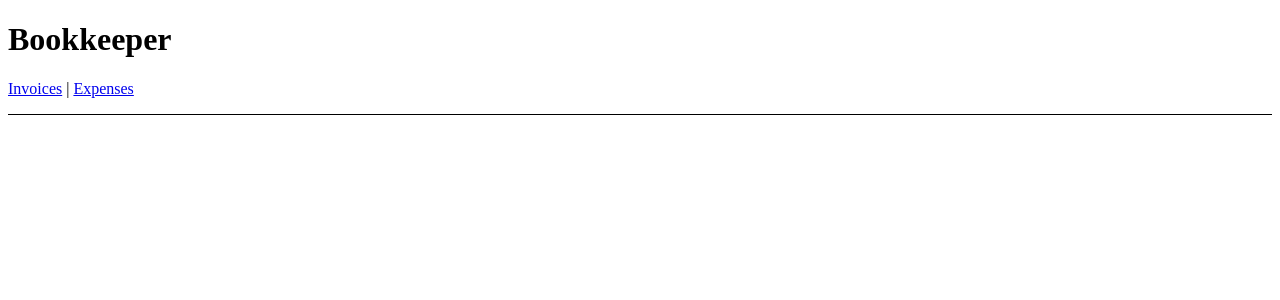
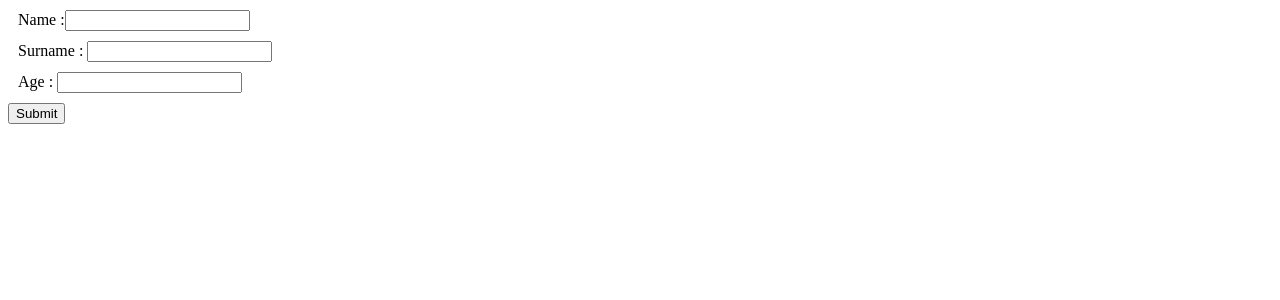
Before and after one commit to Obafemi-NG/practise-01, a React (Create React App) app: page / in a window 1280 px wide. Shown: the top 300 px of the page. Built offline with nearby package versions, Linux system fonts and the light colour scheme.

Commit message:
practised the new syntax for the useState hooks

```diff
--- a/src/App.js
+++ b/src/App.js
@@ -1,58 +1,13 @@
-// import React from 'react';
-// import Lifecycle from './Lifecycle'
-//
-// import logo from './logo.svg';
-// import './App.css';
-//
-//  class App extends React.Component {
-//   constructor (props) {
-//     super(props);
-//     this.state = {
-//       reasonsToLive : 47,
-//     }
-//   }
-//
-//   handleClick = () => {
-//     this.setState((prevState, prevProps) => {
-//       return (
-//         {reasonsToLive : prevState.reasonsToLive + 1}
-//       )
-//     }, () => console.log(this.state.reasonsToLive))
-//   }
-//
-//   render() {
-//     return (
-//       <div className="App">
-//         <header className="App-header">
-//           <img src={logo} className="App-logo" alt="logo" />
-//         <Lifecycle text = '_hello' />
-//         </header>
-//       </div>
-//     );
-//   }
-//
-// }
-//
-// export default App;
+import React from "react";
 
-//Next line is an entirely different code for practising react routing
+import Inputs from "./input-practise.component/inputs";
 
-import { Outlet, Link } from "react-router-dom";
+const App = () => {
+  return(
+    <div>
+      <Inputs/>
+    </div>
+  )
+}
 
-export default function App() {
-  return (
-    <div>
-      <h1>Bookkeeper</h1>
-      <nav
-        style={{
-          borderBottom: "solid 1px",
-          paddingBottom: "1rem"
-        }}
-      >
-        <Link to="/invoices">Invoices</Link> |{" "}
-        <Link to="/expenses">Expenses</Link>
-      </nav>
-      <Outlet />
-    </div>
-  );
-}
+export default App;
--- a/src/data.js
+++ /dev/null
@@ -1,40 +0,0 @@
-let invoices = [
-  {
-    name: "Santa Monica",
-    number: 1995,
-    amount: "$10,800",
-    due: "12/05/1995"
-  },
-  {
-    name: "Stankonia",
-    number: 2000,
-    amount: "$8,000",
-    due: "10/31/2000"
-  },
-  {
-    name: "Ocean Avenue",
-    number: 2003,
-    amount: "$9,500",
-    due: "07/22/2003"
-  },
-  {
-    name: "Tubthumper",
-    number: 1997,
-    amount: "$14,000",
-    due: "09/01/1997"
-  },
-  {
-    name: "Wide Open Spaces",
-    number: 1998,
-    amount: "$4,600",
-    due: "01/27/2998"
-  }
-];
-
-export function getInvoices() {
-  return invoices;
-}
-
-export function getInvoice(number) {
-  return invoices.find(invoice => invoice.number === number);
-}
--- a/src/index.js
+++ b/src/index.js
@@ -1,50 +1,9 @@
-// import React from 'react';
-// import ReactDOM from 'react-dom';
-// import './index.css';
-// import App from './App';
-//
-//
-// ReactDOM.render(
-//   <React.StrictMode>
-//     < />
-//   </React.StrictMode>,
-//   document.getElementById('root')
-// );
+import React from 'react';
+import ReactDOM from 'react-dom';
+import App from './App';
 
-//The code below is totally diffenrent and use when i was practising react router.
-
-import { render } from "react-dom";
-import {
-  BrowserRouter,
-  Routes,
-  Route
-} from "react-router-dom";
-import App from "./App";
-import Expenses from "./routes/expenses";
-import Invoices from "./routes/invoices";
-import Invoice from "./routes/invoice"
-
-const rootElement = document.getElementById("root");
-render(
-  <BrowserRouter>
-    <Routes>
-      <Route path="/" element={<App />}>
-        <Route path = 'expenses' element = {<Expenses />} />
-        <Route path = 'invoices' element = {<Invoices />}>
-          <Route index element = {<main style = {{padding : '1rem'}}>
-              <h2>Select a specific invoice broo!</h2>
-            </main>} />
-          <Route path = ':invoiceId' element = {<Invoice/>}  />
-        </Route>
-        <Route path = '*' element  = { <main>
-          <p>
-            There is nothing to view here.
-          </p>
-        </main> } />
-      </Route>
-
-
-    </Routes>
-  </BrowserRouter>,
-  rootElement
+ReactDOM.render(
+  <React.StrictMode>
+    <App />
+  </React.StrictMode>, document.getElementById('root')
 );
--- /dev/null
+++ b/src/input-practise.component/input.styles.css
@@ -0,0 +1,4 @@
+.form-input {
+    margin: 10px;
+    display: block;
+};
--- /dev/null
+++ b/src/input-practise.component/inputs.jsx
@@ -0,0 +1,64 @@
+import React from 'react';
+import { useState } from 'react';
+import './input.styles.css'
+
+const Inputs = () => {
+    const [userInput, setUserInput] = useState({
+        name : '',
+        surname : '',
+        age : '',
+    })
+
+    const handleChangeName = (e) => {
+        setUserInput({
+            ...userInput,
+            name : e.target.value,
+        })
+    }
+
+    const handleChangeSurname = (e) => {
+        setUserInput({
+            ...userInput,
+            surname : e.target.value,
+        })
+    }
+
+    const handleChangeAge = (e) => {
+        setUserInput({
+            ...userInput,
+            age : e.target.value,
+        })
+    };
+
+    const handleSubmit = (e) => {
+        e.preventDefault();
+        console.log(userInput)
+    }
+
+    return(
+        <div>
+            <form>
+                <div className = 'form-input'>
+                    <label>Name :</label>
+                    <input type = 'text' onChange={handleChangeName} />
+                </div>
+                <div className = 'form-input'>
+                    <label >Surname : </label>
+                    <input type = 'text'onChange={handleChangeSurname} />
+                </div>
+                <div className = 'form-input'>
+                    <label >Age : </label>
+                    <input type = 'number'onChange={handleChangeAge} />
+                </div>
+                <button className = 'btn' onClick = {handleSubmit}>
+                    Submit
+                </button>
+
+
+
+            </form>
+        </div>
+    )
+}
+
+export default Inputs;
--- a/src/routes/expenses.jsx
+++ /dev/null
@@ -1,10 +0,0 @@
-function Expenses() {
-
-  return (
-    <main style={{ padding: "1rem 0" }}>
-      <h2>Here are your Expenses</h2>
-    </main>
-  );
-}
-
-export default Expenses;
--- a/src/routes/invoice.jsx
+++ /dev/null
@@ -1,16 +0,0 @@
-import {useParams} from 'react-router-dom'
-import {getInvoice} from '../data.js'
-
-export default function Invoice () {
-  let params = useParams();
-  let invoice = getInvoice(parseInt(params.invoiceId, 10));
-  return <main style = {{padding : '1rem'}}>
-    <h2>Total Amount Due : {invoice.amount}</h2>
-    <p>
-      {invoice.name} : {invoice.number}
-    </p>
-    <p>
-      Due date : {invoice.due}
-    </p>
-  </main>
-}
--- a/src/routes/invoices.jsx
+++ /dev/null
@@ -1,21 +0,0 @@
-import { Outlet, Link } from 'react-router-dom'
-import { getInvoices } from '../data.js';
-
-export default function Invoices() {
-  let invoices = getInvoices();
-
-
-  return (
-    <div style = {{display : 'flex'}}>
-      <nav style = {{borderRight : 'solid 1px', padding : '1rem'}}>
-
-
-        {invoices.map((invoice) => <Link style = {{display : 'block', margin : '1rem 0'}} to = {`${invoice.number}`} key = {invoice.number}>
-          {invoice.name}
-        </Link>)}
-      </nav>
-      <Outlet />
-    </div>
-
-  );
-}
```
Also changed, not shown: src/main.jsx (deleted, +0 -24 lines).
